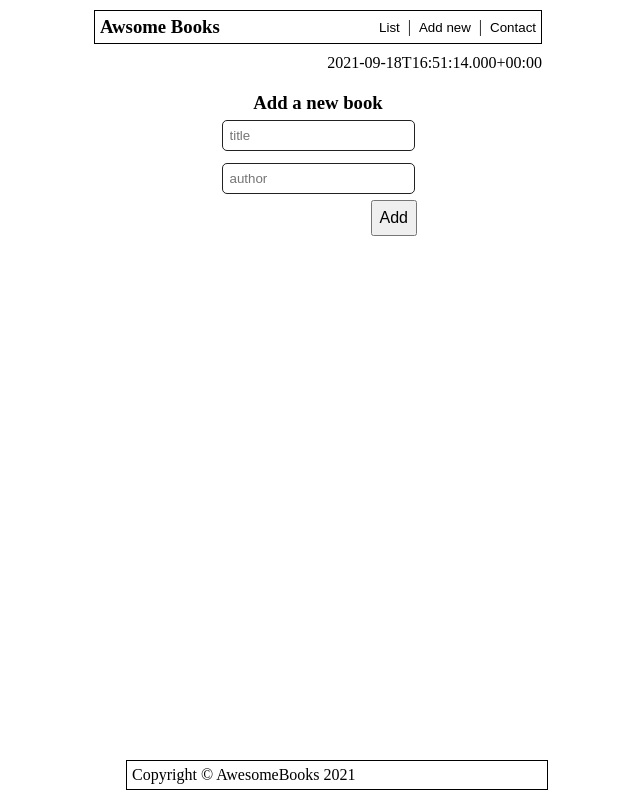
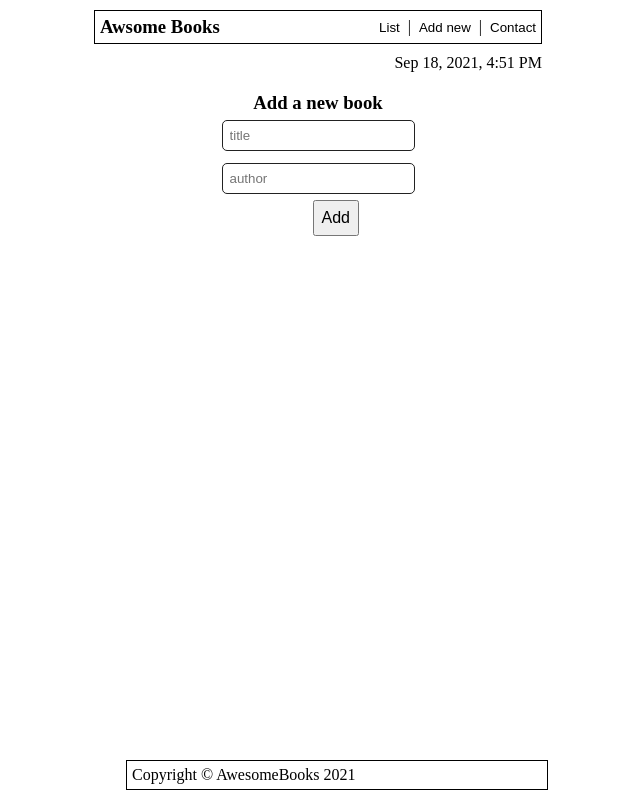
Before and after one commit to Takhmina175/awesome_books, a website: page index.html in a window 1280 px wide. Both pictures are taken after a click on the button "Add new". Shown: the whole page, without its empty margins (322-962 px from the left). Drawn offline with Linux system fonts and the light colour scheme.

Commit message:
Update the DateTime

```diff
--- a/index.js
+++ b/index.js
@@ -8,8 +8,9 @@ const addBtn = document.getElementById('add-btn');
 const ul = document.createElement('ul');
 
 const dateTime = DateTime.now();
-
-document.getElementById('luxonDate').innerHTML = dateTime.toISO();
+const dateText = dateTime.toLocaleString(DateTime.DATETIME_MED);
+const spanForText = document.querySelector('#luxonDate');
+spanForText.textContent = dateText;
 
 function createBook({ title, author }) {
   const listItem = document.createElement('li');
@@ -54,13 +55,9 @@ addBtn.onclick = (e) => {
   } else {
     if (titleValidityState.valueMissing) {
       titleInput.setCustomValidity('Cannot be blank');
-    } else {
-      titleInput.setCustomValidity('');
     }
     if (authorValidityState.valueMissing) {
       authorInput.setCustomValidity('Cannot be blank');
-    } else {
-      authorInput.setCustomValidity('');
     }
     authorInput.reportValidity();
     titleInput.reportValidity();
--- a/style.css
+++ b/style.css
@@ -35,7 +35,7 @@ form {
 #add-btn {
   font-size: 16px;
   position: absolute;
-  right: 13px;
+  right: 71px;
   padding: 7px;
 }
 
```
Also changed, not shown: 8 other files.
